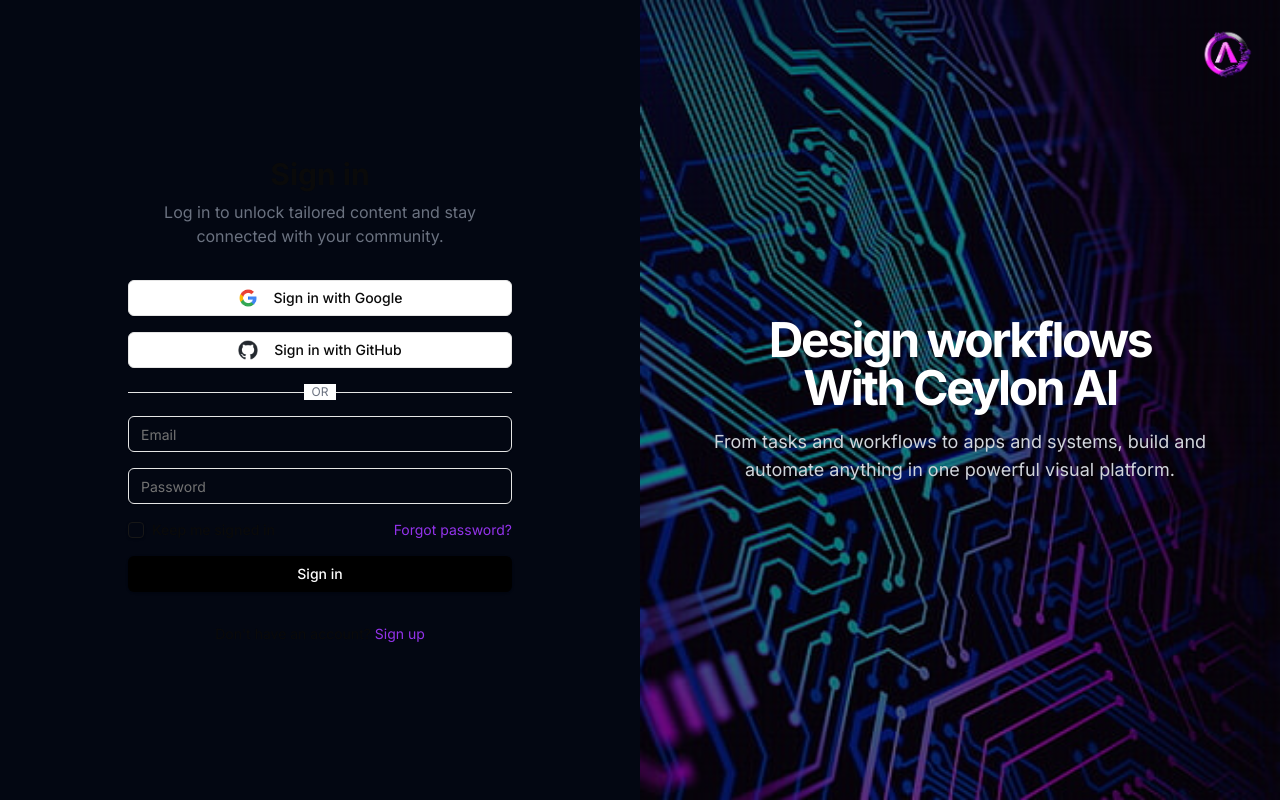
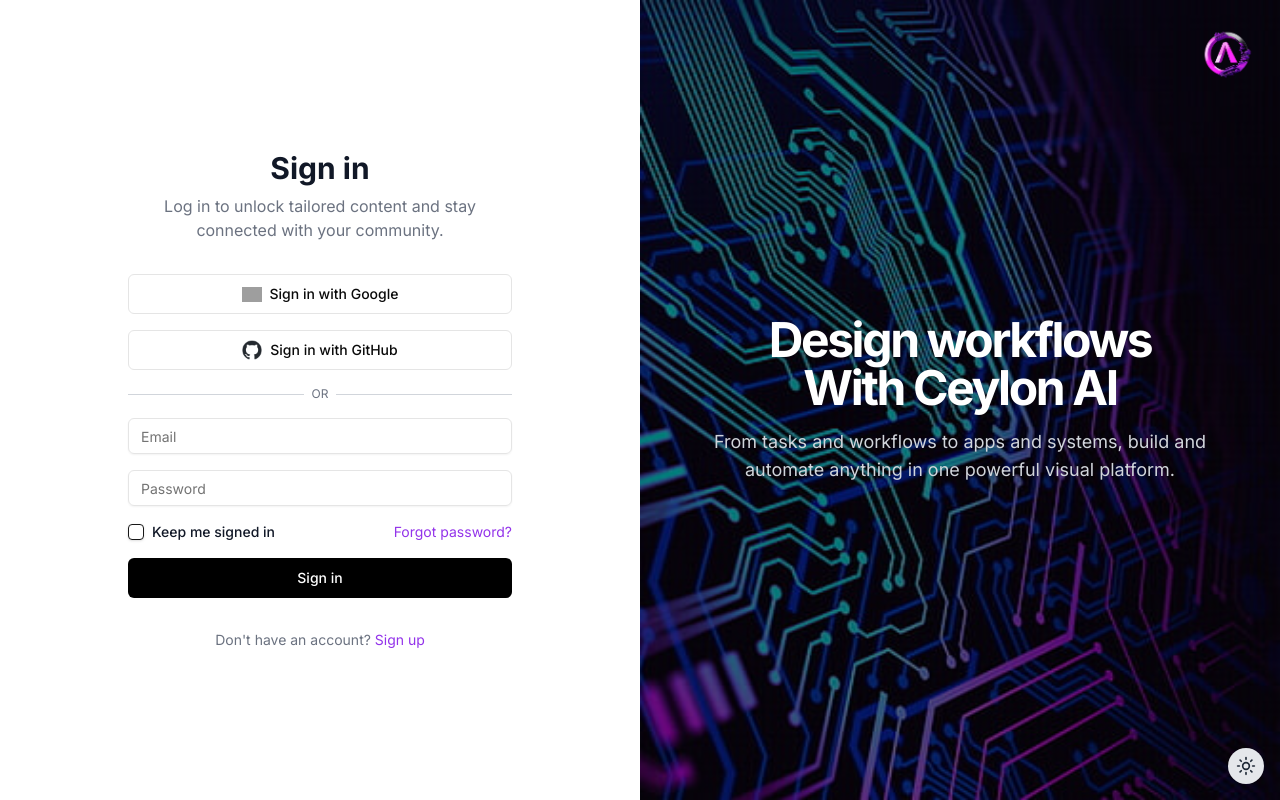
Before and after one commit to ceylonai/ceylon-ai-dashboard, a Next.js app: page /auth/signin in a window 1280 px wide. Built offline with nearby package versions, Linux system fonts and the light colour scheme; grey boxes are pictures that could not be loaded.

Commit message:
apply UI theme changes

```diff
--- a/package.json
+++ b/package.json
@@ -9,11 +9,13 @@
     "lint": "next lint"
   },
   "dependencies": {
+    "@radix-ui/react-checkbox": "^1.1.3",
     "@radix-ui/react-slot": "^1.1.1",
     "class-variance-authority": "^0.7.1",
     "clsx": "^2.1.1",
     "lucide-react": "^0.469.0",
     "next": "15.1.3",
+    "next-themes": "^0.4.4",
     "react": "^19.0.0",
     "react-dom": "^19.0.0",
     "tailwind-merge": "^2.6.0",
--- a/src/app/auth/signin/page.tsx
+++ b/src/app/auth/signin/page.tsx
@@ -1,24 +1,24 @@
+import Image from "next/image"
 import Link from "next/link"
 import { Button } from "@/components/ui/button"
 import { Input } from "@/components/ui/input"
 import { Checkbox } from "@/components/ui/checkbox"
-import Image from "next/image"
 
 export default function SignIn() {
     return (
         <div className="grid min-h-screen lg:grid-cols-2">
-            <div className="flex items-center justify-center px-8 py-12 md:px-12">
+            <div className="flex items-center justify-center px-8 py-12 md:px-12 bg-white dark:bg-gray-900">
                 <div className="w-full max-w-sm space-y-8">
                     <div className="space-y-2 text-center">
-                        <h1 className="text-3xl font-bold">Sign in</h1>
-                        <p className="text-gray-500">
+                        <h1 className="text-3xl font-bold text-gray-900 dark:text-white">Sign in</h1>
+                        <p className="text-gray-500 dark:text-gray-400">
                             Log in to unlock tailored content and stay connected with your community.
                         </p>
                     </div>
                     <div className="space-y-4">
-                    <Button variant="outline" className="w-full">
+                        <Button variant="outline" className="w-full">
                             <Image
-                                src="/googlelogo.png"
+                                src="/googlenewlogo.png"
                                 alt="Google"
                                 width={20}
                                 height={20}
@@ -38,40 +38,40 @@ export default function SignIn() {
                         </Button>
                         <div className="relative">
                             <div className="absolute inset-0 flex items-center">
-                                <div className="w-full border-t"></div>
+                                <div className="w-full border-t border-gray-300 dark:border-gray-700"></div>
                             </div>
                             <div className="relative flex justify-center text-xs uppercase">
-                                <span className="bg-white px-2 text-gray-500">OR</span>
+                                <span className="bg-white dark:bg-gray-900 px-2 text-gray-500 dark:text-gray-400">OR</span>
                             </div>
                         </div>
                         <div className="space-y-4">
-                            <Input type="email" placeholder="Email"/>
-                            <Input type="password" placeholder="Password"/>
+                            <Input type="email" placeholder="Email" />
+                            <Input type="password" placeholder="Password" />
                             <div className="flex items-center justify-between">
                                 <div className="flex items-center space-x-2">
-                                    <Checkbox id="remember"/>
+                                    <Checkbox id="remember" />
                                     <label
                                         htmlFor="remember"
-                                        className="text-sm font-medium leading-none peer-disabled:cursor-not-allowed peer-disabled:opacity-70"
+                                        className="text-sm font-medium leading-none peer-disabled:cursor-not-allowed peer-disabled:opacity-70 text-gray-900 dark:text-white"
                                     >
                                         Keep me signed in
                                     </label>
                                 </div>
                                 <Link
-                                    href="/forgot-password"
-                                    className="text-sm text-purple-600 hover:underline"
+                                    href="/auth/forgot-password"
+                                    className="text-sm text-purple-600 hover:underline dark:text-purple-400"
                                 >
                                     Forgot password?
                                 </Link>
                             </div>
-                            <Button className="w-full bg-black text-white hover:bg-black/90">
+                            <Button className="w-full bg-black text-white hover:bg-black/90 dark:bg-white dark:text-black dark:hover:bg-white/90">
                                 Sign in
                             </Button>
                         </div>
                     </div>
-                    <div className="text-center text-sm">
+                    <div className="text-center text-sm text-gray-500 dark:text-gray-400">
                         Don&apos;t have an account?{" "}
-                        <Link href="/auth/signup" className="text-purple-600 hover:underline">
+                        <Link href="/auth/signup" className="text-purple-600 hover:underline dark:text-purple-400">
                             Sign up
                         </Link>
                     </div>
@@ -81,12 +81,13 @@ export default function SignIn() {
                 <Image
                     src="/ceylon-ai-background.jpg"
                     alt="Ceylon AI Background"
-                    layout="fill"
-                    objectFit="cover"
+                    fill
+                    style={{ objectFit: "cover" }}
                     quality={100}
+                    sizes="(max-width: 1023px) 100vw, 50vw"
+                    loading="eager"
                 />
-                <div className="absolute inset-0 bg-black bg-opacity-50"/>
-                {/* Overlay for better text visibility */}
+                <div className="absolute inset-0 bg-black bg-opacity-50" />
                 <div className="absolute top-6 right-6 z-10">
                     <Image
                         src="/ceylonAilogo.png"
@@ -96,11 +97,10 @@ export default function SignIn() {
                         className="rounded-full"
                     />
                 </div>
-                <div
-                    className="relative z-10 flex h-full flex-col items-center justify-center p-8 text-center text-white">
+                <div className="relative z-10 flex h-full flex-col items-center justify-center p-8 text-center text-white">
                     <h2 className="text-5xl font-bold tracking-tighter">
                         Design workflows
-                        <br/>
+                        <br />
                         With Ceylon AI
                     </h2>
                     <p className="mt-4 max-w-2xl text-lg text-gray-300">
--- a/src/app/layout.tsx
+++ b/src/app/layout.tsx
@@ -1,6 +1,8 @@
 import type { Metadata } from "next"
 import { Inter } from 'next/font/google'
 import "./globals.css"
+import { Providers } from './providers'
+import { ThemeSwitcher } from '@/components/ui/theme-switcher'
 
 const inter = Inter({ subsets: ["latin"] })
 
@@ -15,8 +17,15 @@ export default function RootLayout({
     children: React.ReactNode
 }) {
     return (
-    <html lang="en">
-      <body className={`${inter.className} bg-gray-950`}>{children}</body>
+        <html lang="en" suppressHydrationWarning>
+        <body className={`${inter.className} bg-gray-950 dark:bg-gray-900`}>
+        <Providers>
+            {children}
+            <div className="fixed bottom-4 right-4 z-50">
+                <ThemeSwitcher />
+            </div>
+        </Providers>
+        </body>
         </html>
     )
 }
--- /dev/null
+++ b/src/app/providers.tsx
@@ -0,0 +1,12 @@
+'use client'
+
+import { ThemeProvider as NextThemesProvider } from 'next-themes'
+import { type ThemeProviderProps } from 'next-themes'
+
+export function Providers({ children }: ThemeProviderProps) {
+    return (
+        <NextThemesProvider attribute="class" defaultTheme="system" enableSystem>
+            {children}
+        </NextThemesProvider>
+    )
+}
--- a/src/components/ui/button.tsx
+++ b/src/components/ui/button.tsx
@@ -1,30 +1,28 @@
 import * as React from "react"
 import { Slot } from "@radix-ui/react-slot"
 import { cva, type VariantProps } from "class-variance-authority"
-
 import { cn } from "@/lib/utils"
 
 const buttonVariants = cva(
-  "inline-flex items-center justify-center gap-2 whitespace-nowrap rounded-md text-sm font-medium transition-colors focus-visible:outline-none focus-visible:ring-1 focus-visible:ring-ring disabled:pointer-events-none disabled:opacity-50 [&_svg]:pointer-events-none [&_svg]:size-4 [&_svg]:shrink-0",
+    "inline-flex items-center justify-center rounded-md text-sm font-medium ring-offset-background transition-colors focus-visible:outline-none focus-visible:ring-2 focus-visible:ring-ring focus-visible:ring-offset-2 disabled:pointer-events-none disabled:opacity-50",
     {
         variants: {
             variant: {
-        default:
-          "bg-primary text-primary-foreground shadow hover:bg-primary/90",
+                default: "bg-primary text-primary-foreground hover:bg-primary/90",
                 destructive:
-          "bg-destructive text-destructive-foreground shadow-sm hover:bg-destructive/90",
+                    "bg-destructive text-destructive-foreground hover:bg-destructive/90",
                 outline:
-          "border border-input bg-background shadow-sm hover:bg-accent hover:text-accent-foreground",
+                    "border border-input bg-background hover:bg-accent hover:text-accent-foreground",
                 secondary:
-          "bg-secondary text-secondary-foreground shadow-sm hover:bg-secondary/80",
+                    "bg-secondary text-secondary-foreground hover:bg-secondary/80",
                 ghost: "hover:bg-accent hover:text-accent-foreground",
                 link: "text-primary underline-offset-4 hover:underline",
             },
             size: {
-        default: "h-9 px-4 py-2",
-        sm: "h-8 rounded-md px-3 text-xs",
-        lg: "h-10 rounded-md px-8",
-        icon: "h-9 w-9",
+                default: "h-10 px-4 py-2",
+                sm: "h-9 rounded-md px-3",
+                lg: "h-11 rounded-md px-8",
+                icon: "h-10 w-10",
             },
         },
         defaultVariants: {
--- /dev/null
+++ b/src/components/ui/theme-switcher.tsx
@@ -0,0 +1,22 @@
+'use client'
+
+import { useTheme } from 'next-themes'
+import { Moon, Sun } from 'lucide-react'
+
+export function ThemeSwitcher() {
+    const { theme, setTheme } = useTheme()
+
+    const toggleTheme = () => {
+        setTheme(theme === 'light' ? 'dark' : 'light')
+    }
+
+    return (
+        <button
+            onClick={toggleTheme}
+            className="p-2 rounded-full bg-gray-200 dark:bg-gray-700 text-gray-800 dark:text-gray-200 transition-colors duration-200"
+            aria-label="Toggle Theme"
+        >
+            {theme === 'light' ? <Moon className="h-5 w-5" /> : <Sun className="h-5 w-5" />}
+        </button>
+    )
+}
```
Lines whose indentation alone changed are shown as unchanged.
